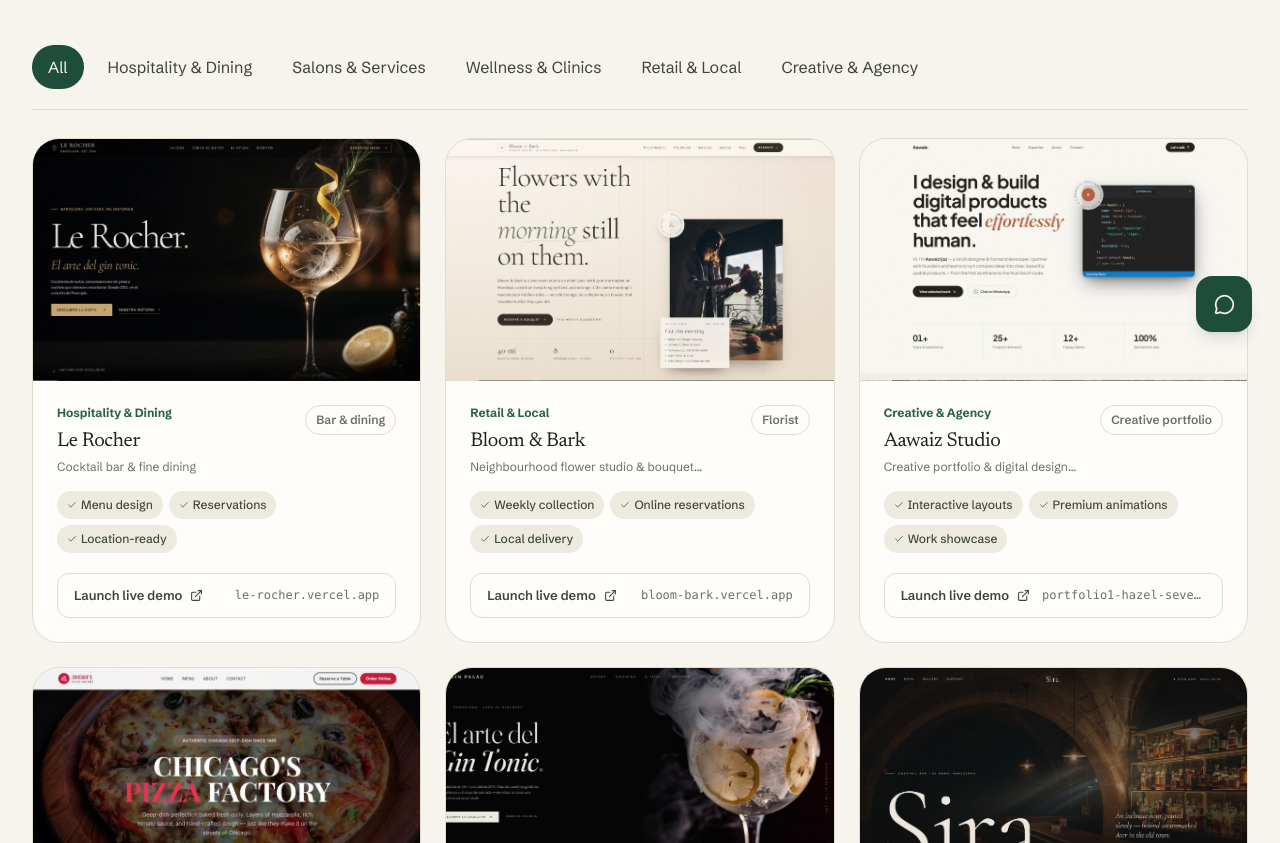
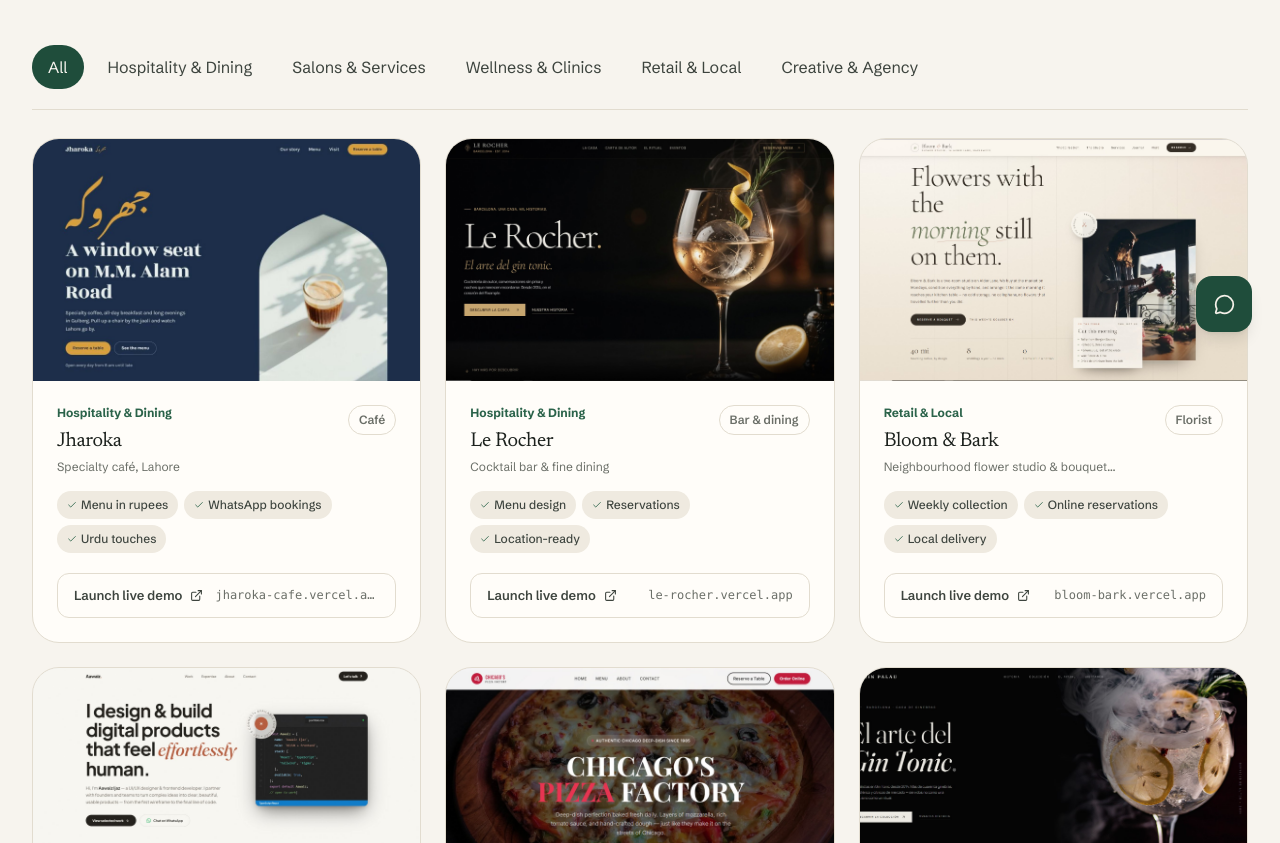
Before and after one commit to Awaiz11/Nexaflow, a Next.js app: page /themes in a window 1280 px wide. Shown: the part 440-1283 px from the top of the page. Built offline with nearby package versions, Linux system fonts and the light colour scheme.

Commit message:
Add Jharoka to themes

```diff
--- a/src/app/themes/page.tsx
+++ b/src/app/themes/page.tsx
@@ -42,6 +42,21 @@ const categories: Category[] = [
 ];
 
 const demos: Demo[] = [
+  {
+    name: "Jharoka",
+    title: "Jharoka",
+    descriptor: "Specialty café, Lahore",
+    description: "Specialty café, Lahore",
+    category: "Hospitality & Dining",
+    url: "https://jharoka-cafe.vercel.app/",
+    liveLink: "https://jharoka-cafe.vercel.app/",
+    tags: ["Menu in rupees", "WhatsApp bookings", "Urdu touches"],
+    features: ["Menu in rupees", "WhatsApp bookings", "Urdu touches"],
+    key: "jharoka",
+    theme: "Café",
+    image: "/jharoka-shot.jpg",
+    src: "/jharoka-shot.jpg",
+  },
   {
     name: "Le Rocher",
     title: "Le Rocher",
```
